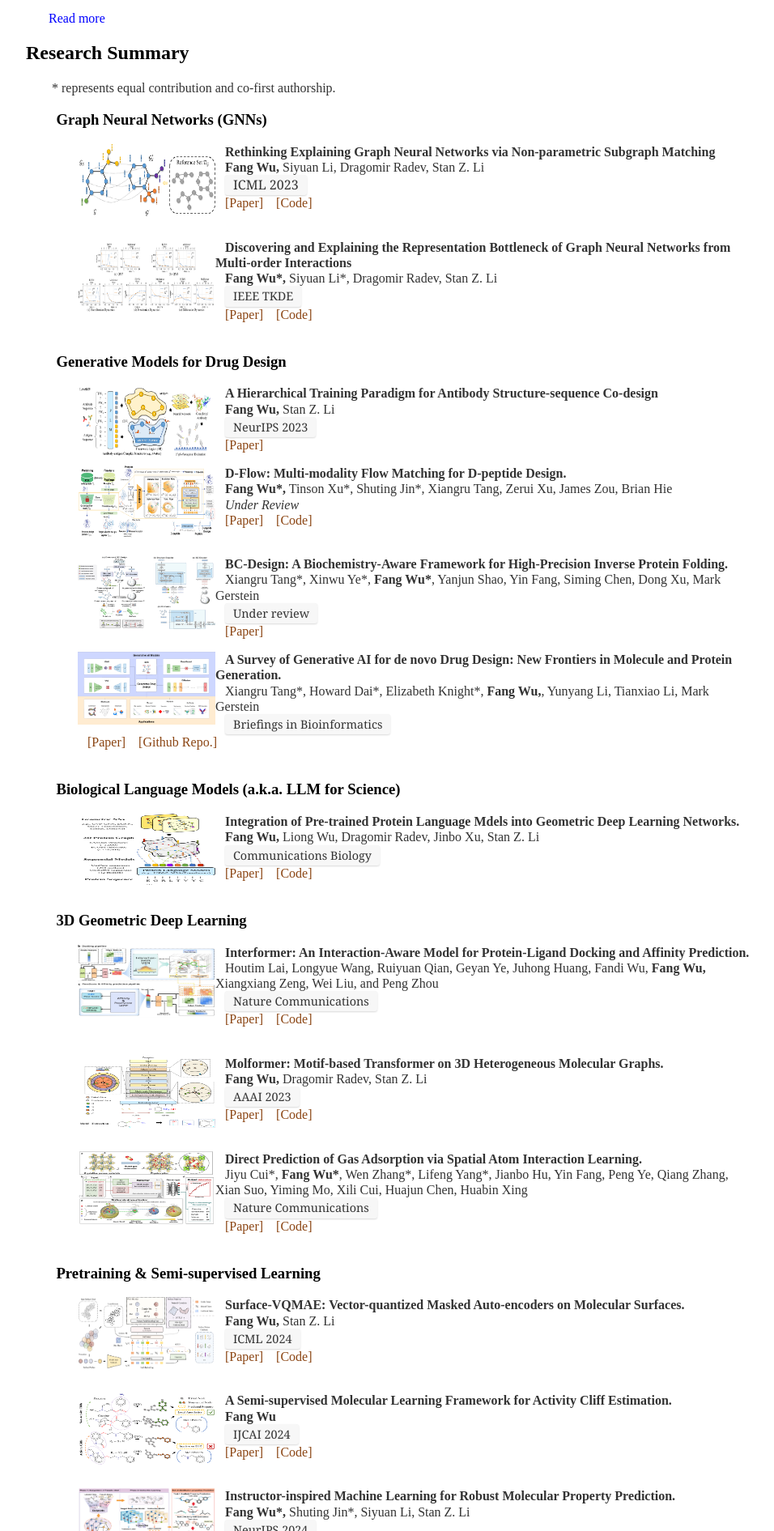
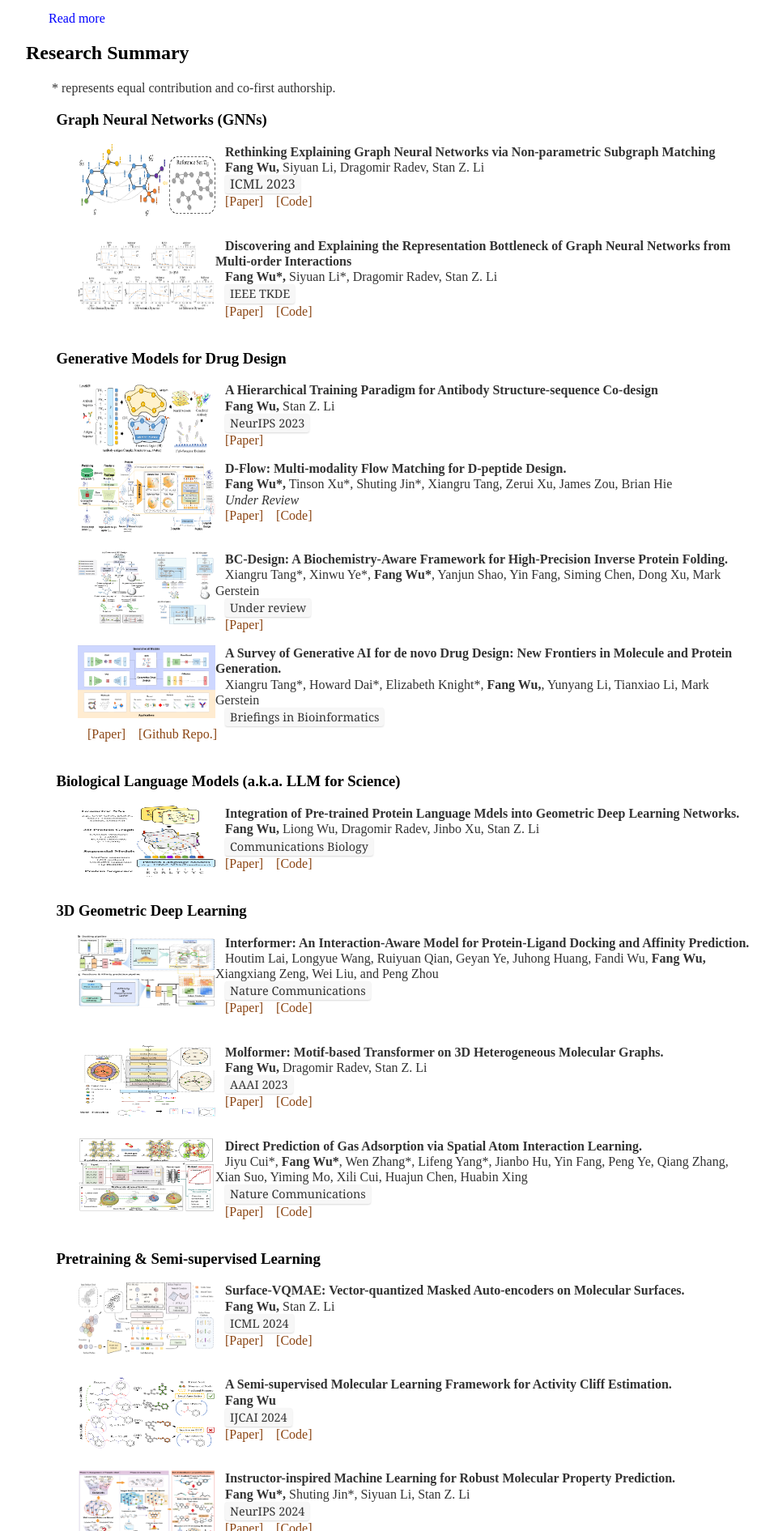
Before and after one commit to smiles724/smiles724.github.io, a Jekyll site: the page built from index.html, in a window 1280 px wide. Shown: the part 552-2443 px from the top of the page at 81% size, without its empty margins (160-1116 px from the left). Built offline with Jekyll 4.4.1, drawn with Linux system fonts in a browser that asks for light colours; nearby versions of some CDN libraries; a style sheet for code colours, icons or effects is not loaded.

Commit message:
update_2024_11_27

```diff
--- a/index.html
+++ b/index.html
@@ -82,7 +82,7 @@ title: Fang WU
 			<img src="img/paper/matchexplainer.png" align="left" width="170" height="90"/>
 			&nbsp&nbsp <b>Rethinking Explaining Graph Neural Networks via Non-parametric Subgraph Matching</b> <br>
 			&nbsp&nbsp <b>Fang Wu,</b> Siyuan Li, Dragomir Radev, Stan Z. Li<br>
-			&nbsp&nbsp <span style="display: inline-block;background: #f7f7f7; color: #333333;padding: 3px 10px;border-radius: 3px;box-shadow: 0px 1px 2px rgba(0, 0, 0, 0.15); font-weight: normal;
+			&nbsp&nbsp <span style="display: inline-block;background: #f7f7f7; color: #333333;padding: 2px 6px;border-radius: 3px;box-shadow: 0px 1px 2px rgba(0, 0, 0, 0.15); font-weight: normal;
     		font-size: 1.0em; font-family: 'Georgia', 'Times New Roman', serif;">ICML 2023</span> <br>
 			&nbsp&nbsp <a href="https://proceedings.mlr.press/v202/wu23j.html">[Paper]</a>
 			&nbsp&nbsp <a href="https://github.com/smiles724/MatchExplainer">[Code]</a><br>
@@ -92,7 +92,7 @@ title: Fang WU
 			<img src="img/paper/bottleneck.png" align="left" width="170" height="90"/>
 			&nbsp&nbsp <b>Discovering and Explaining the Representation Bottleneck of Graph Neural Networks from Multi-order Interactions</b> <br>
 			&nbsp&nbsp <b>Fang Wu*,</b> Siyuan Li*, Dragomir Radev, Stan Z. Li<br>
-			&nbsp&nbsp <span style="display: inline-block;background: #f7f7f7; color: #333333;padding: 3px 10px;border-radius: 3px;box-shadow: 0px 1px 2px rgba(0, 0, 0, 0.15); font-weight: normal;
+			&nbsp&nbsp <span style="display: inline-block;background: #f7f7f7; color: #333333;padding: 2px 6px;border-radius: 3px;box-shadow: 0px 1px 2px rgba(0, 0, 0, 0.15); font-weight: normal;
     		font-size: 0.9em; font-family: 'Georgia', 'Times New Roman', serif;">IEEE TKDE</span> <br>
 			&nbsp&nbsp <a href="https://ieeexplore.ieee.org/document/10640313">[Paper]</a>
 			&nbsp&nbsp <a href="https://github.com/smiles724/bottleneck">[Code]</a><br>
@@ -105,7 +105,7 @@ title: Fang WU
 			<img src="img/paper/htp.png" align="left" width="170" height="90"/>
 			&nbsp&nbsp <b> A Hierarchical Training Paradigm for Antibody Structure-sequence Co-design</b> <br>
 			&nbsp&nbsp <b>Fang Wu,</b> Stan Z. Li<br>
-			&nbsp&nbsp <span style="display: inline-block;background: #f7f7f7; color: #333333;padding: 3px 10px;border-radius: 3px;box-shadow: 0px 1px 2px rgba(0, 0, 0, 0.15); font-weight: normal;
+			&nbsp&nbsp <span style="display: inline-block;background: #f7f7f7; color: #333333;padding: 2px 6px;border-radius: 3px;box-shadow: 0px 1px 2px rgba(0, 0, 0, 0.15); font-weight: normal;
     		font-size: 0.9em; font-family: 'Georgia', 'Times New Roman', serif;">NeurIPS 2023</span> <br>
 			&nbsp&nbsp <a href="https://proceedings.neurips.cc/paper_files/paper/2023/hash/636d57c09a5baacd83722639265802f6-Abstract-Conference.html">[Paper]</a>
 			<br>
@@ -123,7 +123,7 @@ title: Fang WU
 			<img src="img/paper/BC-Design.png" align="left" width="170" height="90"/>
 			&nbsp&nbsp <b>BC-Design: A Biochemistry-Aware Framework for High-Precision Inverse Protein Folding. </b> <br>
 			&nbsp&nbsp Xiangru Tang*, Xinwu Ye*, <b>Fang Wu*</b>, Yanjun Shao, Yin Fang, Siming Chen, Dong Xu, Mark Gerstein<br>
-			&nbsp&nbsp <span style="display: inline-block;background: #f7f7f7; color: #333333;padding: 3px 10px;border-radius: 3px;box-shadow: 0px 1px 2px rgba(0, 0, 0, 0.15); font-weight: normal;
+			&nbsp&nbsp <span style="display: inline-block;background: #f7f7f7; color: #333333;padding: 2px 6px;border-radius: 3px;box-shadow: 0px 1px 2px rgba(0, 0, 0, 0.15); font-weight: normal;
     		font-size: 0.9em; font-family: 'Georgia', 'Times New Roman', serif;">Under review</span> <br>
 			&nbsp&nbsp <a href="https://academic.oup.com/bib/article/25/4/bbae338/7713723">[Paper]</a>
 			<!-- &nbsp&nbsp <a href="https://github.com/gersteinlab/GenAI4Drug">[Github Repo.]</a><br> -->
@@ -133,7 +133,7 @@ title: Fang WU
 			<img src="img/paper/bib_survey.png" align="left" width="170" height="90"/>
 			&nbsp&nbsp <b>A Survey of Generative AI for de novo Drug Design: New Frontiers in Molecule and Protein Generation. </b> <br>
 			&nbsp&nbsp Xiangru Tang*, Howard Dai*, Elizabeth Knight*, <b>Fang Wu,</b>, Yunyang Li, Tianxiao Li, Mark Gerstein<br>
-			&nbsp&nbsp <span style="display: inline-block;background: #f7f7f7; color: #333333;padding: 3px 10px;border-radius: 3px;box-shadow: 0px 1px 2px rgba(0, 0, 0, 0.15); font-weight: normal;
+			&nbsp&nbsp <span style="display: inline-block;background: #f7f7f7; color: #333333;padding: 2px 6px;border-radius: 3px;box-shadow: 0px 1px 2px rgba(0, 0, 0, 0.15); font-weight: normal;
     		font-size: 0.9em; font-family: 'Georgia', 'Times New Roman', serif;">Briefings in Bioinformatics</span> <br>
 			&nbsp&nbsp <a href="https://academic.oup.com/bib/article/25/4/bbae338/7713723">[Paper]</a>
 			&nbsp&nbsp <a href="https://github.com/gersteinlab/GenAI4Drug">[Github Repo.]</a><br>
@@ -144,7 +144,7 @@ title: Fang WU
 			<img src="img/paper/gnn_plm.png" align="left" width="170" height="90"/>
 			&nbsp&nbsp <b>Integration of Pre-trained Protein Language Mdels into Geometric Deep Learning Networks.</b> <br>
 			&nbsp&nbsp <b>Fang Wu,</b> Liong Wu, Dragomir Radev, Jinbo Xu, Stan Z. Li<br>
-			&nbsp&nbsp <span style="display: inline-block;background: #f7f7f7; color: #333333;padding: 3px 10px;border-radius: 3px;box-shadow: 0px 1px 2px rgba(0, 0, 0, 0.15); font-weight: normal;
+			&nbsp&nbsp <span style="display: inline-block;background: #f7f7f7; color: #333333;padding: 2px 6px;border-radius: 3px;box-shadow: 0px 1px 2px rgba(0, 0, 0, 0.15); font-weight: normal;
     		font-size: 0.9em; font-family: 'Georgia', 'Times New Roman', serif;">Communications Biology</span> <br>
 			&nbsp&nbsp <a href="https://www.nature.com/articles/s42003-023-05133-1">[Paper]</a>
 			&nbsp&nbsp <a href="https://github.com/smiles724/GGNN_Meets_PLM">[Code]</a><br>
@@ -174,7 +174,7 @@ title: Fang WU
 			<img src="img/paper/interformer.png" align="left" width="170" height="90"/>
 			&nbsp&nbsp <b>Interformer: An Interaction-Aware Model for Protein-Ligand Docking and Affinity Prediction. </b> <br>
 			&nbsp&nbsp Houtim Lai, Longyue Wang, Ruiyuan Qian, Geyan Ye, Juhong Huang, Fandi Wu, <b>Fang Wu,</b> Xiangxiang Zeng, Wei Liu, and Peng Zhou<br>
-			&nbsp&nbsp <span style="display: inline-block;background: #f7f7f7; color: #333333;padding: 3px 10px;border-radius: 3px;box-shadow: 0px 1px 2px rgba(0, 0, 0, 0.15); font-weight: normal;
+			&nbsp&nbsp <span style="display: inline-block;background: #f7f7f7; color: #333333;padding: 2px 6px;border-radius: 3px;box-shadow: 0px 1px 2px rgba(0, 0, 0, 0.15); font-weight: normal;
     		font-size: 0.9em; font-family: 'Georgia', 'Times New Roman', serif;">Nature Communications</span> <br>
 			&nbsp&nbsp <a href="https://www.nature.com/articles/s41467-024-54440-6">[Paper]</a>
 			&nbsp&nbsp <a href="https://github.com/tencent-ailab/Interformer">[Code]</a><br>
@@ -184,7 +184,7 @@ title: Fang WU
 			<img src="img/paper/molformer.png" align="left" width="170" height="90"/>
 			&nbsp&nbsp <b>Molformer: Motif-based Transformer on 3D Heterogeneous Molecular Graphs. </b> <br>
 			&nbsp&nbsp <b>Fang Wu,</b> Dragomir Radev, Stan Z. Li<br>
-			&nbsp&nbsp <span style="display: inline-block;background: #f7f7f7; color: #333333;padding: 3px 10px;border-radius: 3px;box-shadow: 0px 1px 2px rgba(0, 0, 0, 0.15); font-weight: normal;
+			&nbsp&nbsp <span style="display: inline-block;background: #f7f7f7; color: #333333;padding: 2px 6px;border-radius: 3px;box-shadow: 0px 1px 2px rgba(0, 0, 0, 0.15); font-weight: normal;
     		font-size: 0.9em; font-family: 'Georgia', 'Times New Roman', serif;">AAAI 2023</span> <br>
 			&nbsp&nbsp <a href="https://ojs.aaai.org/index.php/AAAI/article/view/25662">[Paper]</a>
 			&nbsp&nbsp <a href="https://github.com/smiles724/Molformer">[Code]</a><br>
@@ -230,7 +230,7 @@ title: Fang WU
 			<img src="img/paper/matformer.png" align="left" width="170" height="90"/>
 			&nbsp&nbsp <b>Direct Prediction of Gas Adsorption via Spatial Atom Interaction Learning.</b> <br>
 			&nbsp&nbsp Jiyu Cui*, <b>Fang Wu*</b>, Wen Zhang*, Lifeng Yang*, Jianbo Hu, Yin Fang, Peng Ye, Qiang Zhang, Xian Suo, Yiming Mo, Xili Cui, Huajun Chen, Huabin Xing<br>
-			&nbsp&nbsp <span style="display: inline-block;background: #f7f7f7; color: #333333;padding: 3px 10px;border-radius: 3px;box-shadow: 0px 1px 2px rgba(0, 0, 0, 0.15); font-weight: normal;
+			&nbsp&nbsp <span style="display: inline-block;background: #f7f7f7; color: #333333;padding: 2px 6px;border-radius: 3px;box-shadow: 0px 1px 2px rgba(0, 0, 0, 0.15); font-weight: normal;
     		font-size: 0.9em; font-family: 'Georgia', 'Times New Roman', serif;">Nature Communications</span><br>
 			&nbsp&nbsp <a href="https://www.nature.com/articles/s41467-023-42863-6">[Paper]</a>
 			&nbsp&nbsp <a href="https://github.com/DeepSorption/DeepSorption1.0">[Code]</a><br>
@@ -242,7 +242,7 @@ title: Fang WU
 			<img src="img/paper/surfvqmae.png" align="left" width="170" height="90"/>
 			&nbsp&nbsp <b>Surface-VQMAE: Vector-quantized Masked Auto-encoders on Molecular Surfaces. </b> <br>
 			&nbsp&nbsp <b>Fang Wu,</b> Stan Z. Li<br>
-			&nbsp&nbsp <span style="display: inline-block;background: #f7f7f7; color: #333333;padding: 3px 10px;border-radius: 3px;box-shadow: 0px 1px 2px rgba(0, 0, 0, 0.15); font-weight: normal;
+			&nbsp&nbsp <span style="display: inline-block;background: #f7f7f7; color: #333333;padding: 2px 6px;border-radius: 3px;box-shadow: 0px 1px 2px rgba(0, 0, 0, 0.15); font-weight: normal;
     		font-size: 0.9em; font-family: 'Georgia', 'Times New Roman', serif;">ICML 2024</span> <br>
 			&nbsp&nbsp <a href="https://openreview.net/forum?id=szxtVHOh0C">[Paper]</a>
 			&nbsp&nbsp <a href="https://github.com/smiles724/VQMAE">[Code]</a><br>
@@ -252,7 +252,7 @@ title: Fang WU
 			<img src="img/paper/semimol.png" align="left" width="170" height="90"/>
 			&nbsp&nbsp <b>A Semi-supervised Molecular Learning Framework for Activity Cliff Estimation. </b> <br>
 			&nbsp&nbsp <b>Fang Wu</b><br>
-			&nbsp&nbsp <span style="display: inline-block;background: #f7f7f7; color: #333333;padding: 3px 10px;border-radius: 3px;box-shadow: 0px 1px 2px rgba(0, 0, 0, 0.15); font-weight: normal;
+			&nbsp&nbsp <span style="display: inline-block;background: #f7f7f7; color: #333333;padding: 2px 6px;border-radius: 3px;box-shadow: 0px 1px 2px rgba(0, 0, 0, 0.15); font-weight: normal;
     		font-size: 0.9em; font-family: 'Georgia', 'Times New Roman', serif;">IJCAI 2024</span> <br>
 			&nbsp&nbsp <a href="https://www.ijcai.org/proceedings/2024/672">[Paper]</a>
 			&nbsp&nbsp <a href="https://github.com/smiles724/InstructBio">[Code]</a><br>
@@ -262,7 +262,7 @@ title: Fang WU
 			<img src="img/paper/instructmol.png" align="left" width="170" height="90"/>
 			&nbsp&nbsp <b>Instructor-inspired Machine Learning for Robust Molecular Property Prediction.</b> <br>
 			&nbsp&nbsp <b>Fang Wu*,</b> Shuting Jin*, Siyuan Li, Stan Z. Li<br>
-			&nbsp&nbsp <span style="display: inline-block;background: #f7f7f7; color: #333333;padding: 3px 10px;border-radius: 3px;box-shadow: 0px 1px 2px rgba(0, 0, 0, 0.15); font-weight: normal;
+			&nbsp&nbsp <span style="display: inline-block;background: #f7f7f7; color: #333333;padding: 2px 6px;border-radius: 3px;box-shadow: 0px 1px 2px rgba(0, 0, 0, 0.15); font-weight: normal;
     		font-size: 0.9em; font-family: 'Georgia', 'Times New Roman', serif;">NeurIPS 2024</span> <br>
 			&nbsp&nbsp <a href="">[Paper]</a>
 			&nbsp&nbsp <a href="https://github.com/smiles724/InstructBio">[Code]</a><br>
@@ -274,7 +274,7 @@ title: Fang WU
 			<img src="img/paper/mrot.png" align="left" width="170" height="90"/>
 			&nbsp&nbsp <b>Metric Learning-enhanced Optimal Transport for Biochemical Regression Domain Adaptation</b> <br>
 			&nbsp&nbsp <b>Fang Wu*,</b> Nicolas Courty*, Shuting Jin*, Stan Z. Li <br>
-			&nbsp&nbsp <span style="display: inline-block;background: #f7f7f7; color: #333333;padding: 3px 10px;border-radius: 3px;box-shadow: 0px 1px 2px rgba(0, 0, 0, 0.15); font-weight: normal;
+			&nbsp&nbsp <span style="display: inline-block;background: #f7f7f7; color: #333333;padding: 2px 6px;border-radius: 3px;box-shadow: 0px 1px 2px rgba(0, 0, 0, 0.15); font-weight: normal;
     		font-size: 0.9em; font-family: 'Georgia', 'Times New Roman', serif;">Patterns</span> <br>
 			&nbsp&nbsp <a href="https://www.sciencedirect.com/science/article/pii/S266638992300051X">[Paper]</a>
 			&nbsp&nbsp <a href="https://github.com/smiles724/MROT">[Code]</a><br>
@@ -287,7 +287,7 @@ title: Fang WU
 			<img src="img/paper/protmd.png" align="left" width="170" height="90"/>
 			&nbsp&nbsp <b>Pretraining of Equivariant Graph Matching Networks with Conformation Flexibility for Drug Binding</b> <br>
 			&nbsp&nbsp <b>Fang Wu*,</b> Shuting Jin*, Yinghui Jiang*, Xurui Jin, Bowen Tang, Zhangming Niu, Qiang Zhang, Xiangxiang Zeng, Stan Z. Li <br>
-			&nbsp&nbsp <span style="display: inline-block;background: #f7f7f7; color: #333333;padding: 3px 10px;border-radius: 3px;box-shadow: 0px 1px 2px rgba(0, 0, 0, 0.15); font-weight: normal;
+			&nbsp&nbsp <span style="display: inline-block;background: #f7f7f7; color: #333333;padding: 2px 6px;border-radius: 3px;box-shadow: 0px 1px 2px rgba(0, 0, 0, 0.15); font-weight: normal;
     		font-size: 0.9em; font-family: 'Georgia', 'Times New Roman', serif;">Advanced Science</span><br>
 			&nbsp&nbsp <a href="https://doi.org/10.1002/advs.202203796">[Paper]</a>
 			&nbsp&nbsp <a href="https://github.com/smiles724/ProtMD">[Code]</a><br>
@@ -297,7 +297,7 @@ title: Fang WU
 			<img src="img/paper/diffmd.png" align="left" width="170" height="90"/>
 			&nbsp&nbsp <b>DiffMD:  A Geometric Diffusion Model for Molecular Dynamics Simulations</b> <br>
 			&nbsp&nbsp <b>Fang Wu,</b> Stan Z. Li <br>
-			&nbsp&nbsp <span style="display: inline-block;background: #f7f7f7; color: #333333;padding: 3px 10px;border-radius: 3px;box-shadow: 0px 1px 2px rgba(0, 0, 0, 0.15); font-weight: normal;
+			&nbsp&nbsp <span style="display: inline-block;background: #f7f7f7; color: #333333;padding: 2px 6px;border-radius: 3px;box-shadow: 0px 1px 2px rgba(0, 0, 0, 0.15); font-weight: normal;
     		font-size: 0.9em; font-family: 'Georgia', 'Times New Roman', serif;">AAAI 2023 (Oral)</span> <br>
 			&nbsp&nbsp <a href="https://ojs.aaai.org/index.php/AAAI/article/view/25663">[Paper]</a>
 			<br>
@@ -316,7 +316,7 @@ title: Fang WU
 			<img src="img/paper/insertgnn.png" align="left" width="170" height="90"/>
 			&nbsp&nbsp <b>InsertGNN: Can Graph Neural Networks Outperform Humans in TOEFL Sentence Insertion Problem?</b><br>
 			&nbsp&nbsp <b>Fang Wu,</b> Stan Z. Li <br>
-			&nbsp&nbsp <span style="display: inline-block;background: #f7f7f7; color: #333333;padding: 3px 10px;border-radius: 3px;box-shadow: 0px 1px 2px rgba(0, 0, 0, 0.15); font-weight: normal;
+			&nbsp&nbsp <span style="display: inline-block;background: #f7f7f7; color: #333333;padding: 2px 6px;border-radius: 3px;box-shadow: 0px 1px 2px rgba(0, 0, 0, 0.15); font-weight: normal;
     		font-size: 0.9em; font-family: 'Georgia', 'Times New Roman', serif;">EMNLP 2024 Findings</span><br>
 			&nbsp&nbsp <a href="https://arxiv.org/pdf/2103.15066.pdf">[Paper]</a>
 			&nbsp&nbsp <a href="https://github.com/smiles724/TOEFL-Sentence-Insertion-Dataset">[Data]</a>
@@ -326,7 +326,7 @@ title: Fang WU
 			<img src="img/paper/mask.png" align="left" width="170" height="90"/>
 			<b>&nbsp&nbsp Architecture-Agnostic Masked Image Modeling: From ViT back to CNN</b><br>
 			&nbsp&nbsp Siyuan Li*, Di Wu*, <b>Fang Wu,</b> Zelin Zang, Kai Wang, Lei Shang, Baigui Sun, Hao Li, Stan Z. Li<br>
-			&nbsp&nbsp <span style="display: inline-block;background: #f7f7f7; color: #333333;padding: 3px 10px;border-radius: 3px;box-shadow: 0px 1px 2px rgba(0, 0, 0, 0.15); font-weight: normal;
+			&nbsp&nbsp <span style="display: inline-block;background: #f7f7f7; color: #333333;padding: 2px 6px;border-radius: 3px;box-shadow: 0px 1px 2px rgba(0, 0, 0, 0.15); font-weight: normal;
     		font-size: 0.9em; font-family: 'Georgia', 'Times New Roman', serif;">ICML 2023</span> <br>
 			&nbsp&nbsp <a href="https://proceedings.mlr.press/v202/li23af.html">[Paper]</a>
 			&nbsp&nbsp <a href="https://github.com/Westlake-AI/openmixup">[Code]</a>
@@ -336,7 +336,7 @@ title: Fang WU
 			<img src="img/paper/semireward.png" align="left" width="170" height="90"/>
 			<b>&nbsp&nbsp SemiReward: A General Reward Model for Semi-supervised Learning</b><br>
 			&nbsp&nbsp Siyuan Li*, Weiyang Jin*, Zedong Wang, <b>Fang Wu,</b>, Zicheng Liu, Cheng Tan, Stan Z. Li<br>
-			&nbsp&nbsp <span style="display: inline-block;background: #f7f7f7; color: #333333;padding: 3px 10px;border-radius: 3px;box-shadow: 0px 1px 2px rgba(0, 0, 0, 0.15); font-weight: normal;
+			&nbsp&nbsp <span style="display: inline-block;background: #f7f7f7; color: #333333;padding: 2px 6px;border-radius: 3px;box-shadow: 0px 1px 2px rgba(0, 0, 0, 0.15); font-weight: normal;
     		font-size: 0.9em; font-family: 'Georgia', 'Times New Roman', serif;">ICLR 2024</span> <br>
 			&nbsp&nbsp <a href="https://openreview.net/pdf?id=dnqPvUjyRI">[Paper]</a>
 			&nbsp&nbsp <a href="https://github.com/Westlake-AI/SemiReward">[Code]</a>
```
